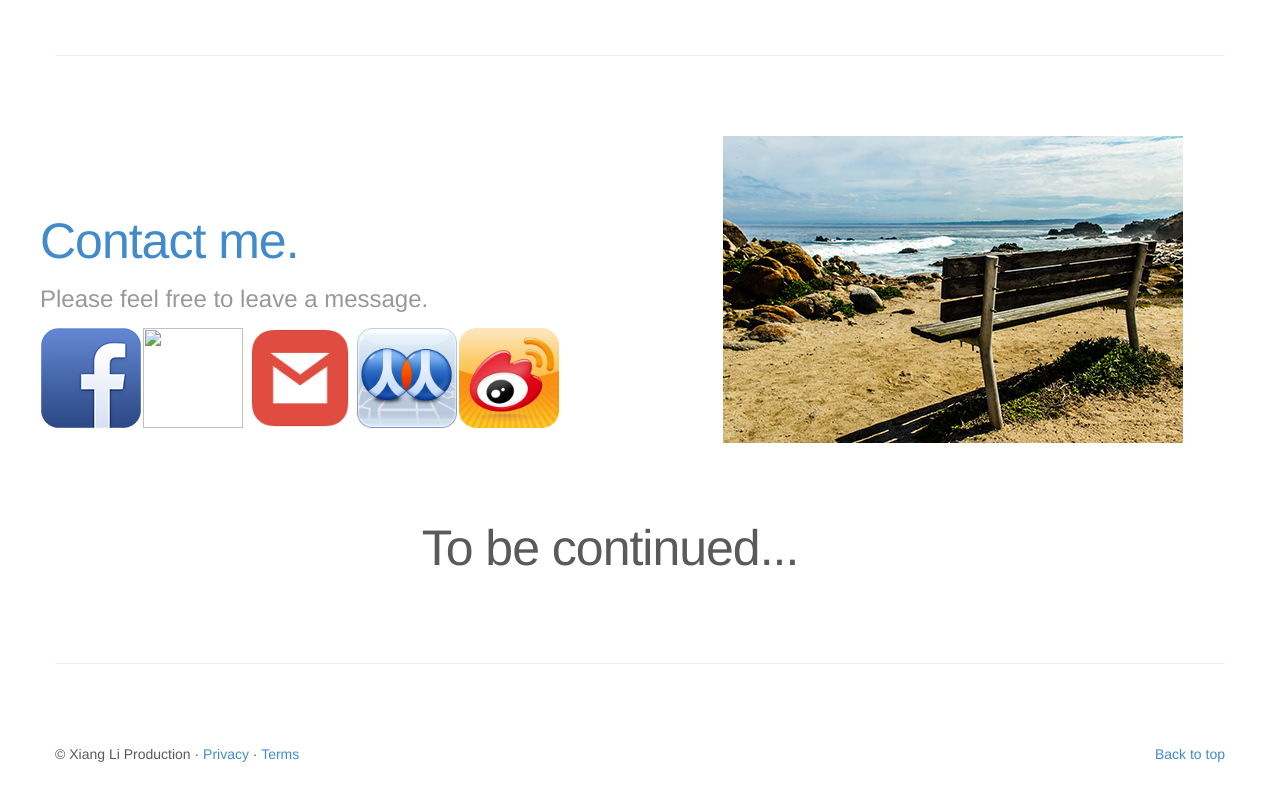
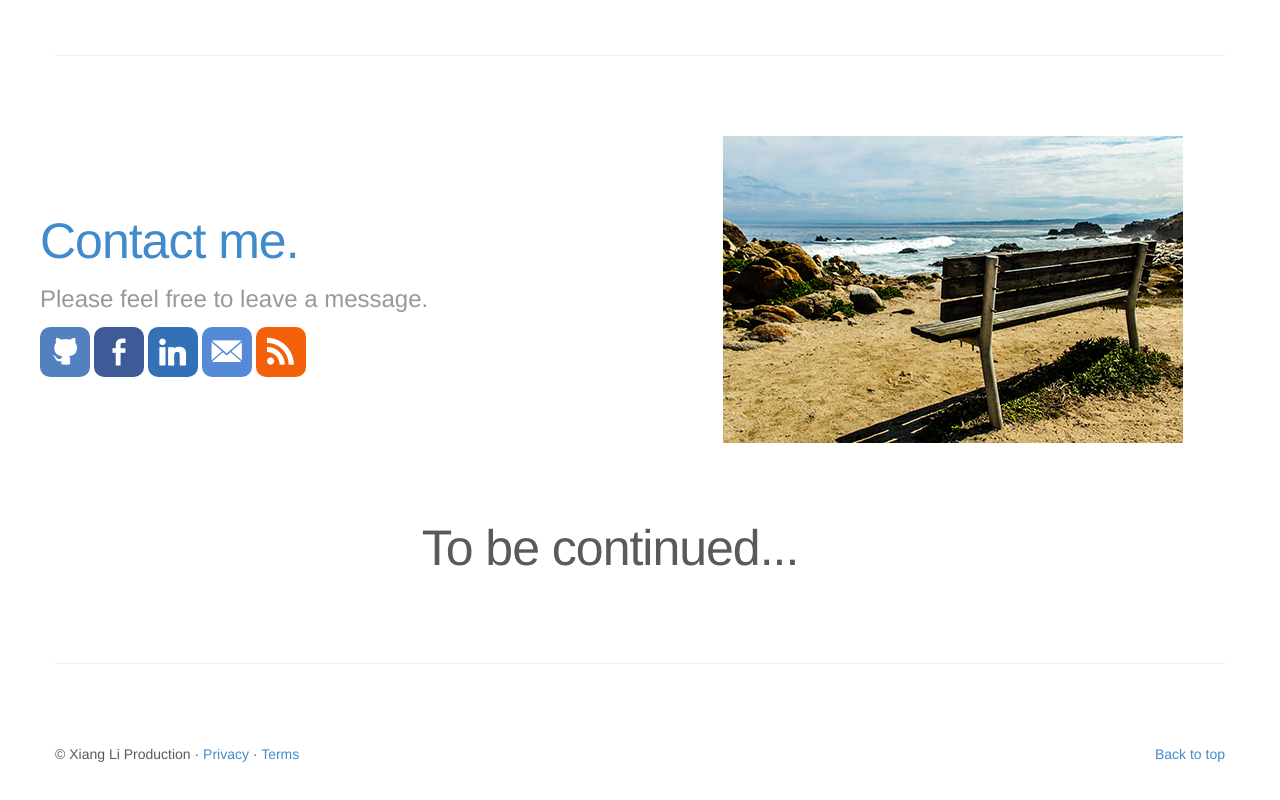
Before and after one commit to lefttree/myWebsite, a plain HTML site: page index.html in a window 1280 px wide. Shown: the part 1564-2364 px from the top of the page. Drawn offline with nearby package versions, Linux system fonts and the light colour scheme.

Commit message:
change social icon to perfecticons

```diff
--- /dev/null
+++ b/css/main.css
@@ -0,0 +1,110 @@
+@font-face {
+    font-family: 'si';
+    src: url('../fonts/socicon.eot');
+    src: url('../fonts/socicon.eot?#iefix') format('embedded-opentype'),
+         url('../fonts/socicon.woff') format('woff'),
+         url('../fonts/socicon.ttf') format('truetype'),
+         url('../fonts/socicon.svg#icomoonregular') format('svg');
+    font-weight: normal;
+    font-style: normal;
+
+}
+
+/*
+*
+social icons
+*
+*/
+.soc {
+    overflow:hidden;
+    margin:0; padding:0;
+    list-style:none;
+}
+
+.soc li {
+    margin-top: 5px;
+    display:inline-block;
+    *display:inline;
+    zoom:1;
+}
+
+.soc li a {
+    font-family:si!important;
+    font-style:normal;
+    font-weight:400;
+    -webkit-font-smoothing:antialiased;
+    -moz-osx-font-smoothing:grayscale;
+    -webkit-box-sizing:border-box;
+    -moz-box-sizing:border-box;
+    -ms-box-sizing:border-box;
+    -o-box-sizing:border-box;
+    box-sizing:border-box;
+
+    -o-transition:.1s;
+    -ms-transition:.1s;
+    -moz-transition:.1s;
+    -webkit-transition:.1s;
+    transition:.1s;
+    -webkit-transition-property: transform;
+    transition-property: transform;
+    -webkit-transform: translateZ(0);
+    transform: translateZ(0);
+
+    overflow:hidden;
+    text-decoration:none;
+    text-align:center;
+    display:block;
+    position: relative;
+    z-index: 1;
+    width: 50px;
+    height: 50px;
+    line-height: 50px;
+    font-size: 27px;
+    -webkit-border-radius: 10px;
+    -moz-border-radius: 10px;
+    border-radius: 10px;
+    /*margin-right: 2px;*/
+    color: #ffffff;
+    background-color: none;
+}
+
+.soc a:hover {
+    z-index: 2;
+    -webkit-transform: translateY(-5px);
+    transform: translateY(-5px);
+}
+
+.soc-icon-last{
+    margin:0 !important;
+}
+
+.soc-facebook {
+    background-color: #3e5b98;
+}
+.soc-facebook:before {
+    content:'b';
+}
+.soc-github {
+    background-color: #5380c0;
+}
+.soc-github:before {
+    content:'Q';
+}
+.soc-linkedin {
+    background-color: #3371b7;
+}
+.soc-linkedin:before {
+    content:'j';
+}
+.soc-email1 {
+    background-color: #578AD6;
+}
+.soc-email1:before {
+    content:'<';
+}
+.soc-rss {
+    background-color: #f26109;
+}
+.soc-rss:before {
+    content:',';
+}
--- a/index.html
+++ b/index.html
@@ -13,6 +13,7 @@
 
     <!-- Bootstrap core CSS -->
     <link href="/css/bootstrap.css" rel="stylesheet">
+    <link href="/css/main.css" rel="stylesheet">
 
     <!-- Just for debugging purposes. Don't actually copy this line! -->
     <!--[if lt IE 9]>< src="../../docs-assets/js/ie8-responsive-file-warning.js"></script><![endif]-->
@@ -206,30 +207,14 @@
           	<h2 class="featurette-heading">Contact me.</h2>
 	  </a>
 	  <h3><span class="text-muted">Please feel free to leave a message.</span></h3>
-	  <table>
-	  <tr><td>
-          <a href="https://www.facebook.com/xiang.li.3726">
-              <img src="/img/facebook.png" width="100px" height="100px">
-	  </a>
-	  </td><td>
-	  <a href="https://www.linkedin.com/pub/xiang-li/47/639/77a">
-              <img src="/img/linkedin.jpeg" width="100px" height="100px">
-	  </a>
-	  </td><td>
-	  <a href="mailto:bylixiang@gmail.com">
- 	     <img src="/img/gmail.png" width="110px" height="110px">
-	  </a>
-	  </td><td>
-	  <a href="http://www.renren.com/242361794/profile">
-              <img src="/img/renren.png" width="100px" height="100px">
-	  </a>
-          </td><td>
-          <a href="http://www.weibo.com/zjulixiang">
-              <img src="/img/weibo.png" width="100px" height="100px">
-	  </a>
-	  </td></tr>
-	  </table>
-        </div>
+      <ul class="soc">
+          <li><a class="soc-github" href="https://github.com/lefttree"></a></li>
+          <li><a class="soc-facebook" href="https://www.facebook.com/xiang.li.3726"></a></li>
+          <li><a class="soc-linkedin" href="https://www.linkedin.com/pub/xiang-li/47/639/77a"></a></li>
+          <li><a class="soc-email1" href="mailto:bylixiang@gmail.com"></a></li>
+          <li><a class="soc-rss soc-icon-last" href="http://lefttree.github.io/rss.xml"></a></li>
+      </ul>
+	  </div>
         <div class="col-md-5">
           <img src="/img/seat.jpg">
         </div>
```
Also changed, not shown: fonts/socicon.ttf (added), fonts/socicon.woff (added), 2 other files.
